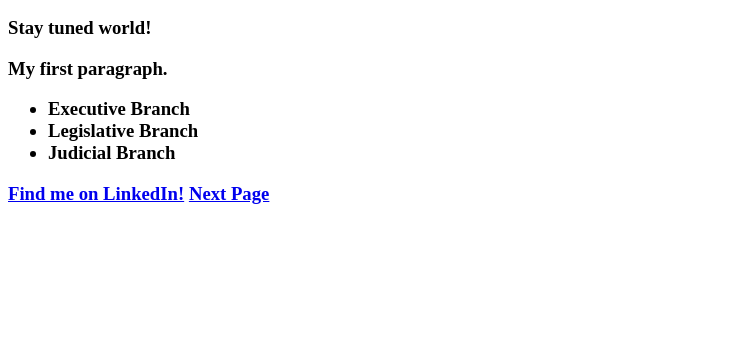
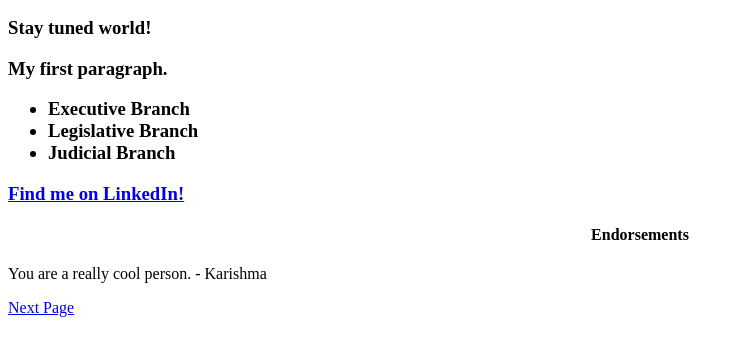
Before and after one commit to karishmasm/maria-simple-website, a plain HTML site: page index.html in a window 1280 px wide. Shown: the part 110-466 px from the top of the page, without its empty margins (0-744 px from the left). Drawn offline with Linux system fonts and the light colour scheme.

Commit message:
added an endorsement for maria

```diff
--- a/index.html
+++ b/index.html
@@ -16,7 +16,8 @@
 </ul>
 
 <a href=https://www.linkedin.com/in/maria-barsallo-lynch-62445b20> Find me on LinkedIn!</a>
-
+<h4 align="center"> Endorsements</h4>
+<p> You are a really cool person. - Karishma </p>
 <a href="goodbye.html"> Next Page </a>
 
 
```
